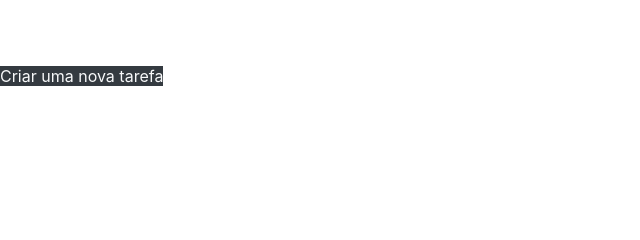
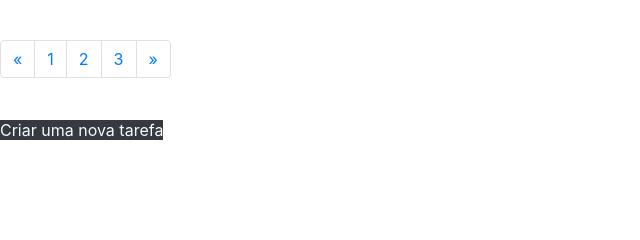
Before and after one commit to mhcortez/tasks, a Django app: page / in a window 1280 px wide. Shown: the part 208-448 px from the top of the page, without its empty margins (0-640 px from the left). Run offline with Django 5.2, Linux system fonts and the light colour scheme; data that the repository does not hold is empty; some libraries are stand-ins or nearby versions.

Commit message:
novidades

```diff
--- a/main/templates/main/add_task.html
+++ b/main/templates/main/add_task.html
@@ -3,8 +3,8 @@
     {% csrf_token %}
     <input type="text" name="title" placeholder="Título da tarefa">
 
-    <input class="form-check-input" type="checkbox" value="" id="flexCheckChecked" checked>
-    <label class="form-check-label" for="flexCheckChecked" name="complete">
+    <input class="form-check-input" type="checkbox" value="true" id="flexCheckChecked" name="complete" checked>
+    <label class="form-check-label" for="flexCheckChecked">
           Status
     </label>
 
--- a/main/templates/main/task_list.html
+++ b/main/templates/main/task_list.html
@@ -41,6 +41,25 @@
         </tbody>
     </table>
     <br>
+    <nav aria-label="Navegação de página exemplo">
+        <ul class="pagination">
+          <li class="page-item">
+            <a class="page-link" href="#" aria-label="Anterior">
+              <span aria-hidden="true">&laquo;</span>
+              <span class="sr-only">Anterior</span>
+            </a>
+          </li>
+          <li class="page-item"><a class="page-link" href="#">1</a></li>
+          <li class="page-item"><a class="page-link" href="#">2</a></li>
+          <li class="page-item"><a class="page-link" href="#">3</a></li>
+          <li class="page-item">
+            <a class="page-link" href="#" aria-label="Próximo">
+              <span aria-hidden="true">&raquo;</span>
+              <span class="sr-only">Próximo</span>
+            </a>
+          </li>
+        </ul>
+      </nav>
     <br>
     <a href="{% url 'add_task' %}" class="text-light bg-dark">Criar uma nova tarefa</a>
 
--- a/main/views.py
+++ b/main/views.py
@@ -9,7 +9,8 @@ def task_list(request):
 def add_task(request):
     if request.method == 'POST':
         title = request.POST.get('title')
-        complete = request.POST.get('complete')
+        complete = request.POST.get('complete') == 'true'
+        (complete)
         if title:
             Task.objects.create(title=title, complete=complete)
         return redirect('task_list')
```
